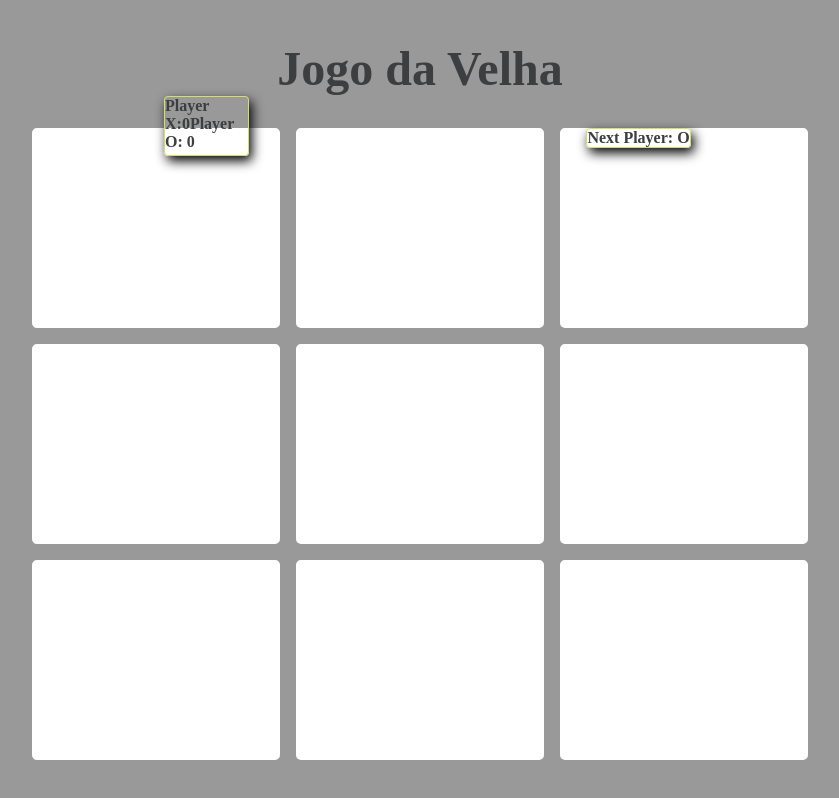
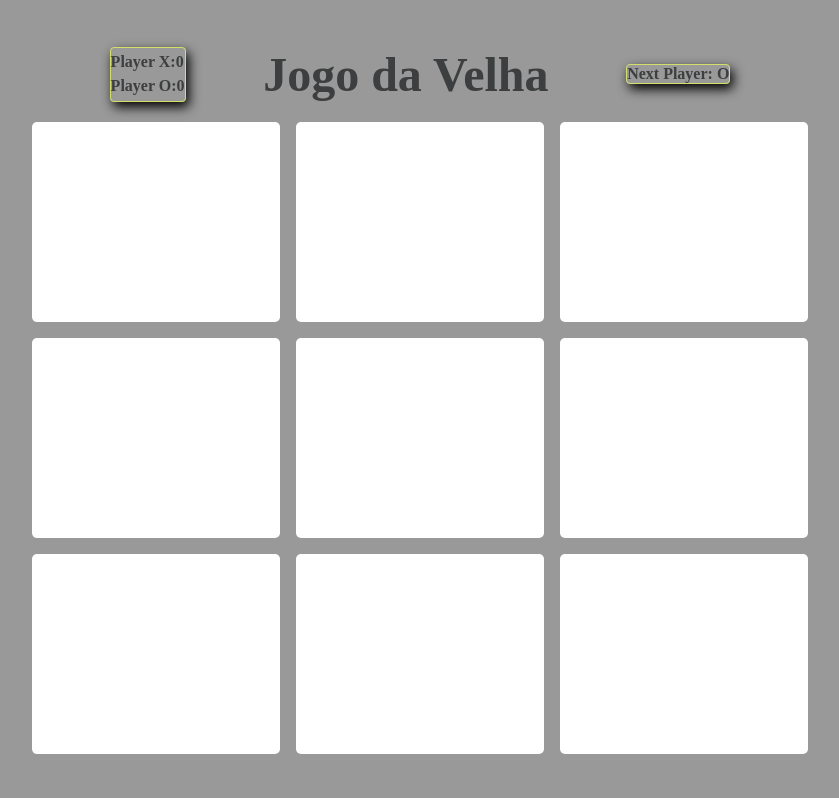
Before and after one commit to Sara-Alcaras/JogoDaVelha, a React app: page / in a window 1280 px wide. Shown: the whole page, without its empty margins (220-1059 px from the left). Built offline with nearby package versions, Linux system fonts and the light colour scheme.

Commit message:
finalized count points
add flexbox in css, customized classname js

```diff
--- a/src/JogoDaVelha.css
+++ b/src/JogoDaVelha.css
@@ -20,45 +20,44 @@ body {
   background-color: rgb(153, 153, 153);
 }
 
-.NextPlayer{
-  font-family: grenze;
-  font-weight: bold;
-
+.nextPlayer{
   color: rgb(60, 62, 63);
   border: 1px solid rgb(211, 223, 104);
-  border-radius: 4px;
   box-shadow: 3px 5px 12px rgb(0, 0, 0);
-  position: absolute;
-  height: 40vwin;
-  left: 63%;
-  top: 16%;
-  margin-left: -20vwin;
+}
+
+.players {
+  color: rgb(60, 62, 63);
+  border: 1px solid rgb(211, 223, 104);
+  box-shadow: 3px 5px 12px rgb(0, 0, 0);
+  height: 55px;
+  display: flex;
+  flex-direction: column;
+  justify-content: space-evenly;
   }
 
 .player{
+  display: flex;
+  }
+
+.topo {
+  display: flex;
+  flex-direction: row;
+  align-items: center;
+  justify-content: space-evenly;
+  margin-bottom: 20px;
+  }
+
+.topo .players, .topo .nextPlayer {
   font-family: grenze;
   font-weight: bold;
-
-    color: rgb(60, 62, 63);
-    border: 1px solid rgb(211, 223, 104);
   border-radius: 4px;
-    box-shadow: 3px 5px 12px rgb(0, 0, 0);
-    position: absolute;
-    height: 40vwin;
-    left: 30%;
-    top: 12%;
-    margin-left: -20vwin;
-    width: 85px;
-    height: 60px;
-
 }
 
 .title {
-  text-align: center;
   font-size: 3rem;
   color: rgb(60, 62, 63);
-  margin-bottom: 2rem;
-  border: none;
+  margin-bottom: 0;
 }
 
 .board {
@@ -68,6 +67,7 @@ body {
   gap: 1rem;
   cursor: pointer;
 }
+
 .board.game-over{
   opacity: 0.10;
 }
--- a/src/JogoDaVelha.js
+++ b/src/JogoDaVelha.js
@@ -79,16 +79,27 @@ function JogoDaVelha() {
 
   return (
     <main>
-      <div className="player">
-      {`Player X:${countX}`}
-      {`Player O: ${countO}`}
+      <div className="topo">
+        <div className="players">
+
+          <div className="player">
+            <div>{`Player X:`} </div>
+            <div> {`${countX}`} </div>
+          </div>
+
+          <div className="player">
+            <div>{`Player O:`} </div>
+            <div> {`${countO}`} </div>
+          </div>
+
+        </div>
+        <h1 className="title"> Jogo da Velha</h1>
+
+        <div className="nextPlayer">
+        {`Next Player: ${currentPlayer}`}
+        </div>
 
       </div>
-      <div className="NextPlayer">
-      {`Next Player: ${currentPlayer}`}
-
-      </div>
-      <h1 className="title"> Jogo da Velha</h1>
 
       <div className={`board ${winner ? "game-over" : ""}`}>
         {board.map((item, index) => (
```
Also changed, not shown: 1 other file. Lines whose indentation alone changed are shown as unchanged.
